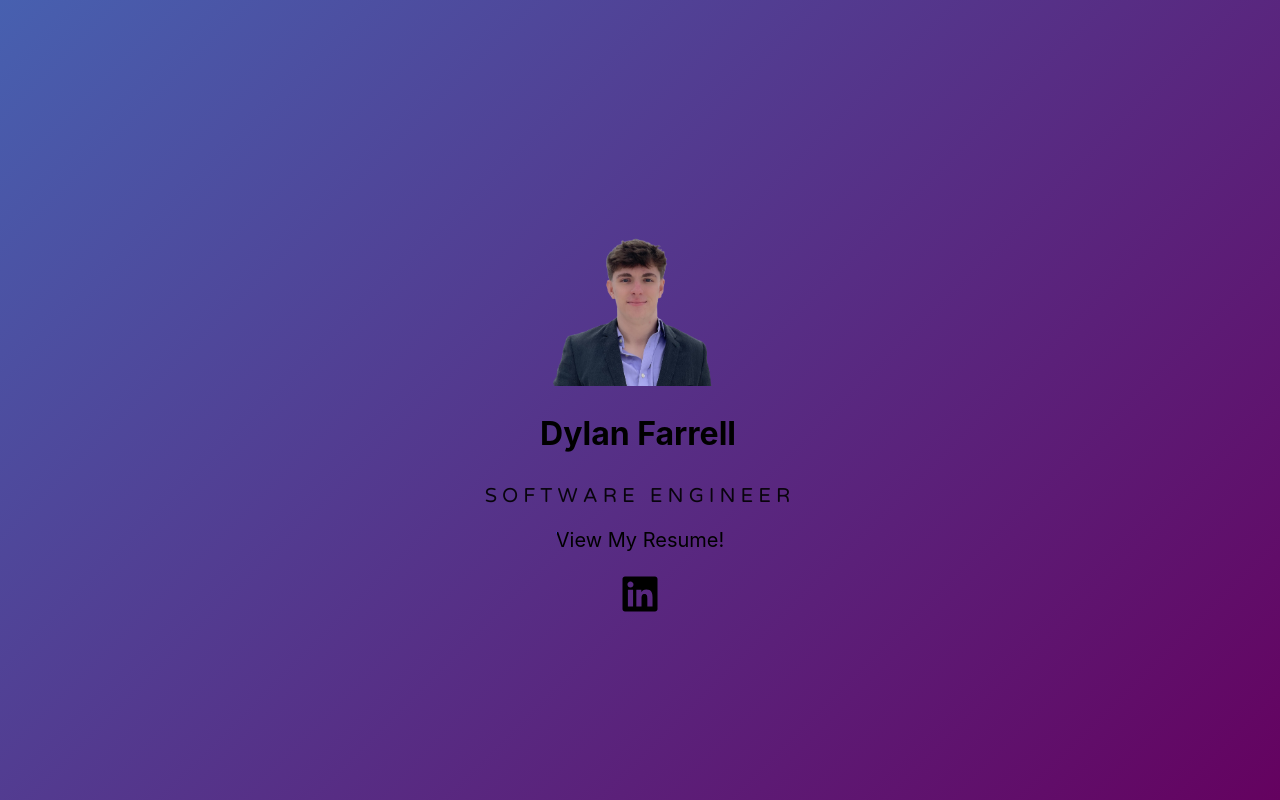
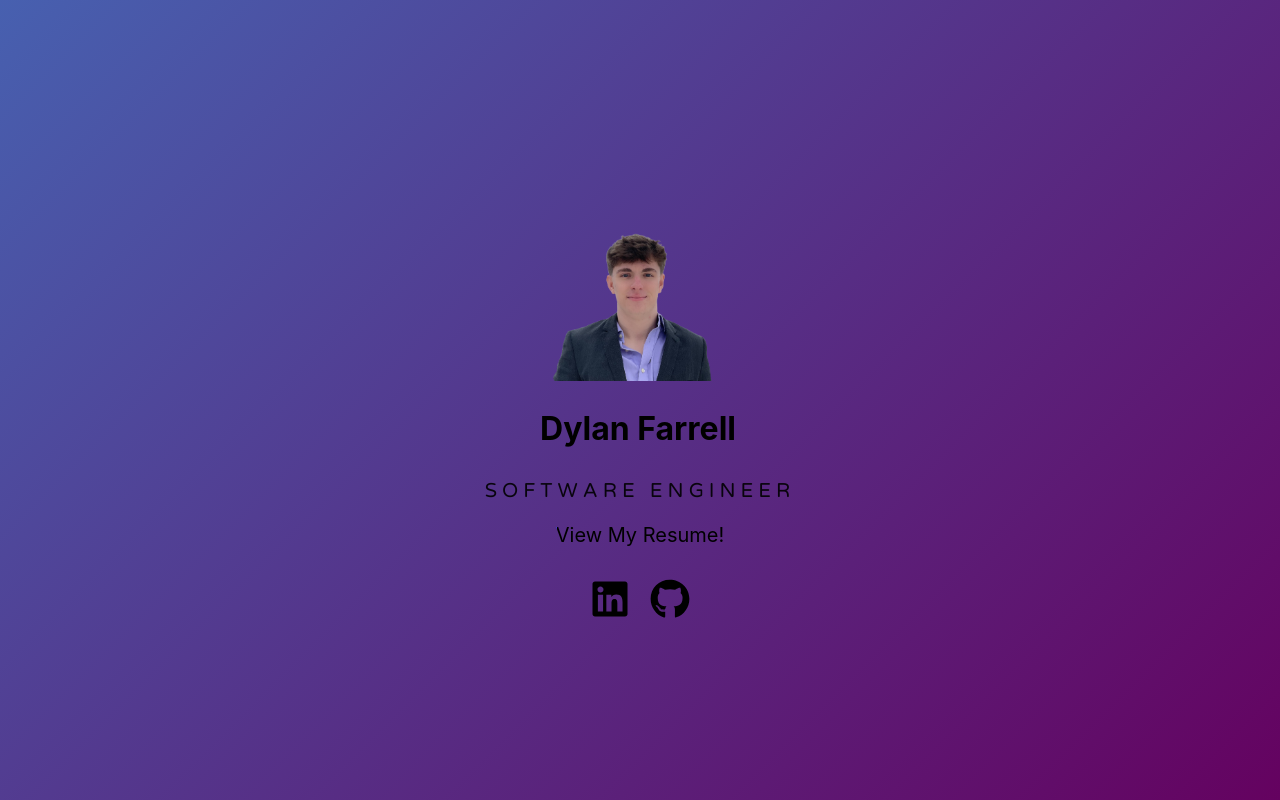
Before and after one commit to Swoopi/Portfolio, a React (Create React App) app: page / in a window 1280 px wide. Built offline with nearby package versions, Linux system fonts and the light colour scheme.

Commit message:
Added Github Icon

```diff
--- a/src/Portfolio.js
+++ b/src/Portfolio.js
@@ -1,12 +1,15 @@
 import React from 'react';
 import './Portfolio.css';
 import image from './My_project.png';
-import { FaLinkedin } from 'react-icons/fa';  // Import LinkedIn icon
+import { FaLinkedin, FaGithub } from 'react-icons/fa';  // Import LinkedIn and GitHub icons
 
 const Portfolio = () => {
-    const handleClick = () => {
-        // This will open your LinkedIn profile in a new tab
+    const handleLinkedInClick = () => {
         window.open('https://www.linkedin.com/in/dylan-farrell-71a21a1ba/', '_blank');
+    };
+
+    const handleGitHubClick = () => {
+        window.open('https://github.com/swoopi', '_blank');
     };
 
     return (
@@ -19,7 +22,10 @@ const Portfolio = () => {
                 <a href="/resume" className="portfolio-button" target="_blank" rel="noopener noreferrer">
                     View My Resume!
                 </a>
-                <FaLinkedin size={40} onClick={handleClick} style={{ marginTop: '20px', cursor: 'pointer' }}/>  {/* LinkedIn icon */}
+                <div style={{ display: 'flex', marginTop: '10px' }}>
+                <FaLinkedin size={40} onClick={handleLinkedInClick} style={{ marginTop: '20px', cursor: 'pointer' }}/>  {/* LinkedIn icon */}
+                <FaGithub size={40} onClick={handleGitHubClick} style={{ marginTop: '20px', marginLeft: '20px', cursor: 'pointer' }}/>  {/* GitHub icon */}
+            </div>
             </div>
         </body>
     );
```
